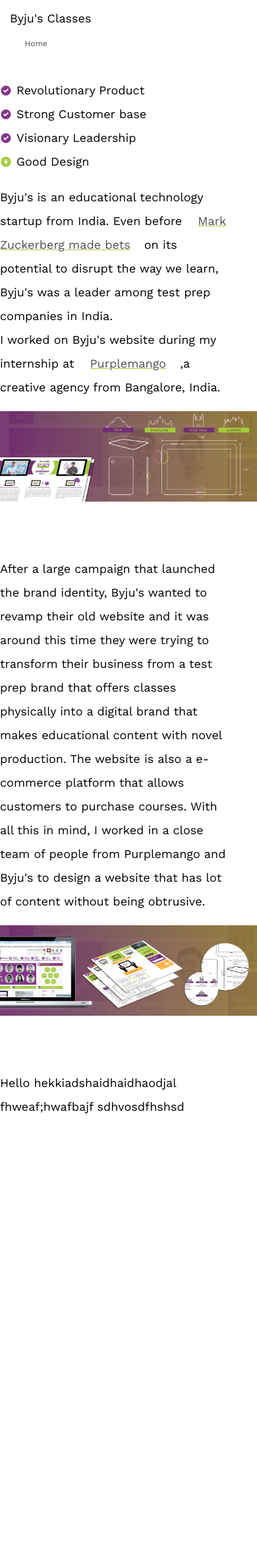
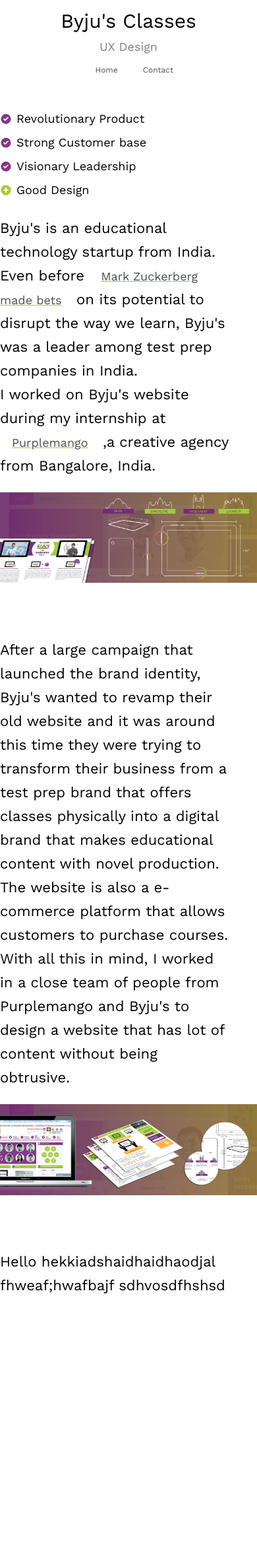
Before and after one commit to bedadala92/New-Portfolio, a Jekyll site: the page built from byjus/index.html, in a window 390 px wide. Shown: the whole page at 66% size. Built offline with Jekyll 4.4.1, drawn with Linux system fonts in a browser that asks for light colours; Markdown is read by kramdown in place of the engine named in the settings; before the commit the page ends 2073 px from its top, so only the background shows below that.

Commit message:
center aligned page navigation

```diff
--- a/_includes/byjus.html
+++ b/_includes/byjus.html
@@ -1,4 +1,4 @@
-<div class="home-wrap"><div class="header-position"><div class="heading"><p>Byju's Classes</p></div><ul><li><a href="#home">Home</a></li></ul></div><section class="about"><div class="intro"><div class="check"></div><span>Revolutionary Product</br></span><div class="check"></div><span>Strong Customer base</br></span><div class="check"></div><span>Visionary Leadership</br></span><div class="plus"></div><span>Good Design</br></span><p>Byju's is an educational technology startup from India. Even before
+<div class="home-wrap"><div class="header-position"><div class="heading"><div id="brand">Byju's Classes</div><div id="categeory">UX Design</div></div><div class="subnav"><ul><li><a href="#home">Home</a></li><li><a href="#resume">Contact</a></li></ul></div></div><section class="about"><div class="intro"><div class="check"></div><span>Revolutionary Product</br></span><div class="check"></div><span>Strong Customer base</br></span><div class="check"></div><span>Visionary Leadership</br></span><div class="plus"></div><span>Good Design</br></span><p>Byju's is an educational technology startup from India. Even before
 <a href='http://www.businessinsider.com/mark-zuckerberg-invests-byju-indian-education-startup-2016-9' style='font-size:18px'>
 Mark Zuckerberg made bets</a>
 on its potential to disrupt the way we learn, Byju's was a leader among test prep companies in India.
--- a/assets/css/main.css
+++ b/assets/css/main.css
@@ -773,5 +773,42 @@
   -moz-text-decoration-color: #a5cd39;
        text-decoration-color: #a5cd39; }
 
-p {
-  font-size: 18px; }
+#brand {
+  font-size: 30px; }
+
+#categeory {
+  font-size: 18px;
+  padding-top: 3%;
+  color: #808080; }
+
+@media (max-width: 375px) {
+  .heading {
+    margin: 0 auto;
+    width: 100%;
+    text-align: center;
+    margin-top: 15px; }
+  .heading #categeory {
+    margin-bottom: 15px; }
+  .subnav {
+    width: 100%; }
+  ul {
+    margin: 0 auto;
+    width: -webkit-fit-content;
+    width: -moz-fit-content;
+    width: fit-content; } }
+
+@media (max-width: 415px) {
+  .heading {
+    margin: 0 auto;
+    width: 100%;
+    text-align: center;
+    margin-top: 15px; }
+  .heading #categeory {
+    margin-bottom: 15px; }
+  .subnav {
+    width: 100%; }
+  ul {
+    margin: 0 auto;
+    width: -webkit-fit-content;
+    width: -moz-fit-content;
+    width: fit-content; } }
```
Also changed, not shown: _jadefiles/byjus.jade (+8 -3 lines), assets/css/3-layouts/byjus.sass (+39 -1 lines).
